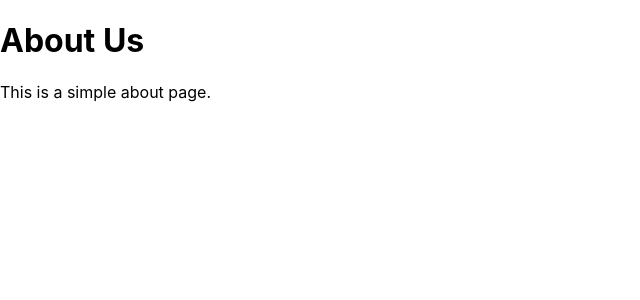
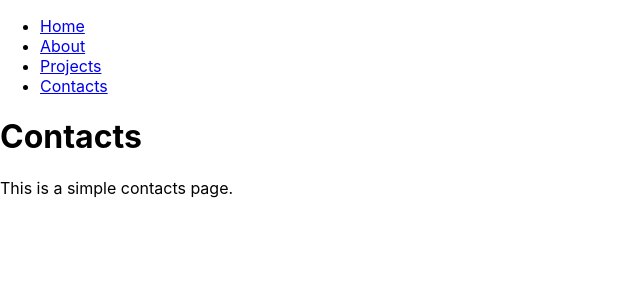
Before and after one commit to georgefang13/georgefang-website, a React (Create React App) app: page /contacts in a window 1280 px wide. Shown: the top 300 px of the page, without its empty margins (0-640 px from the left). Built offline with nearby package versions, Linux system fonts and the light colour scheme.

Commit message:
added diff sections besides about

```diff
--- a/src/App.js
+++ b/src/App.js
@@ -1,14 +1,32 @@
-import React, { Component } from 'react';
+import React from 'react';
+import { BrowserRouter as Router, Routes, Route, Link } from 'react-router-dom';
 import About from './components/About';
+import Home from './components/Home';
+import Projects from './components/Projects';
+import Contacts from './components/Contacts';
 
-class App extends Component {
-  render() {
-    return (
-      <div className="App">
-        <About />
+function App() {
+  return (
+    <Router>
+      <div>
+        <nav>
+          <ul>
+            <li><Link to="/">Home</Link></li>
+            <li><Link to="/about">About</Link></li>
+            <li><Link to="/projects">Projects</Link></li>
+            <li><Link to="/contacts">Contacts</Link></li>
+          </ul>
+        </nav>
+
+        <Routes>
+          <Route path="/" element={<Home />} />
+          <Route path="/about" element={<About />} />
+          <Route path="/projects" element={<Projects />} />
+          <Route path="/contacts" element={<Contacts />} />
+        </Routes>
       </div>
-    );
-  }
+    </Router>
+  );
 }
 
 export default App;
--- a/src/components/Contacts.js
+++ b/src/components/Contacts.js
@@ -0,0 +1,12 @@
+import React from 'react';
+
+const About = () => {
+    return (
+        <div>
+            <h1>Contacts</h1>
+            <p>This is a simple contacts page.</p>
+        </div>
+    );
+}
+
+export default About;
--- a/src/components/Home.js
+++ b/src/components/Home.js
@@ -0,0 +1,12 @@
+import React from 'react';
+
+const About = () => {
+    return (
+        <div>
+            <h1>Home</h1>
+            <p>This is a simple home page.</p>
+        </div>
+    );
+}
+
+export default About;
```
Also changed, not shown: src/Context.js (added, +21 -0 lines).
